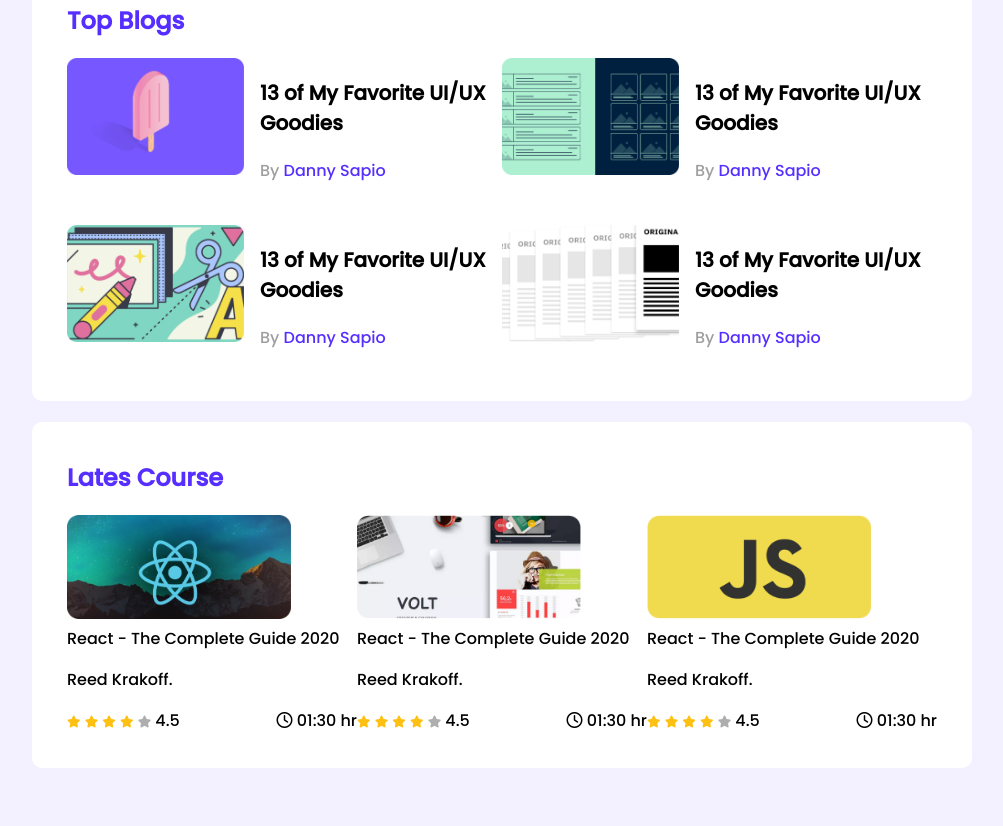
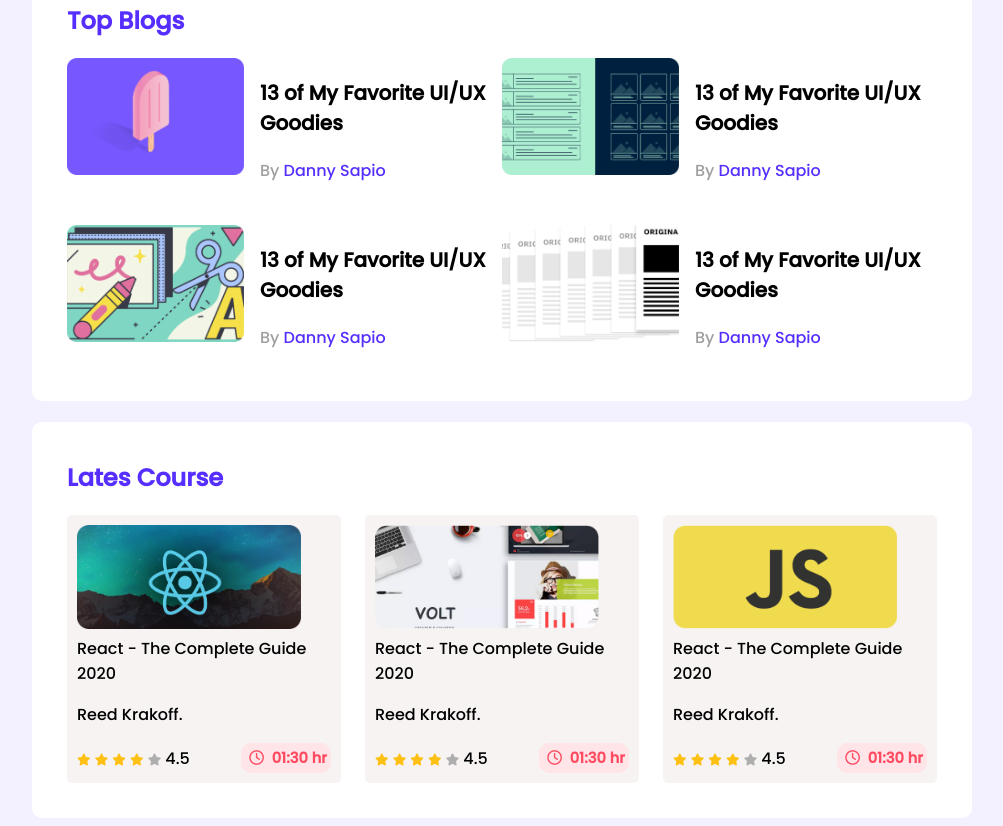
Before and after one commit to najibvai/lesder-board-css3, a plain HTML site: page index.html in a window 1280 px wide. Shown: the part 337-1163 px from the top of the page, without its empty margins (138-1141 px from the left). Before the commit the page ends 1113 px from the top, so only its background shows below. Drawn offline with Linux system fonts and the light colour scheme.

```diff
--- a/styles/style.css
+++ b/styles/style.css
@@ -84,6 +84,12 @@
 .courses{
     display: grid;
     grid-template-columns: repeat(3, 1fr);
+    grid-column-gap: 24px;
+}
+.course{
+    background-color: #f7f3f3;
+    border-radius: 5px;
+    padding: 10px;
 }
 .course .course-banner img{
     width: 224px;
@@ -103,3 +109,21 @@
 .fa-star.empty{
     color: #AEAEAE;
 }
+.course-duration{
+    font-weight: 600;
+    font-size: 14.6913px;
+}
+
+.course-duration, .fa-clock{
+    color: #FF4A60;
+    background-color: #FFE4E8;
+    border-radius: 10px;
+    padding: 4px;
+}
+
+/* Media Queries For Mobile Device */
+@media only screen and (max-width:688px) {
+    .players{
+        background-color: yellow;
+    }
+}
```
